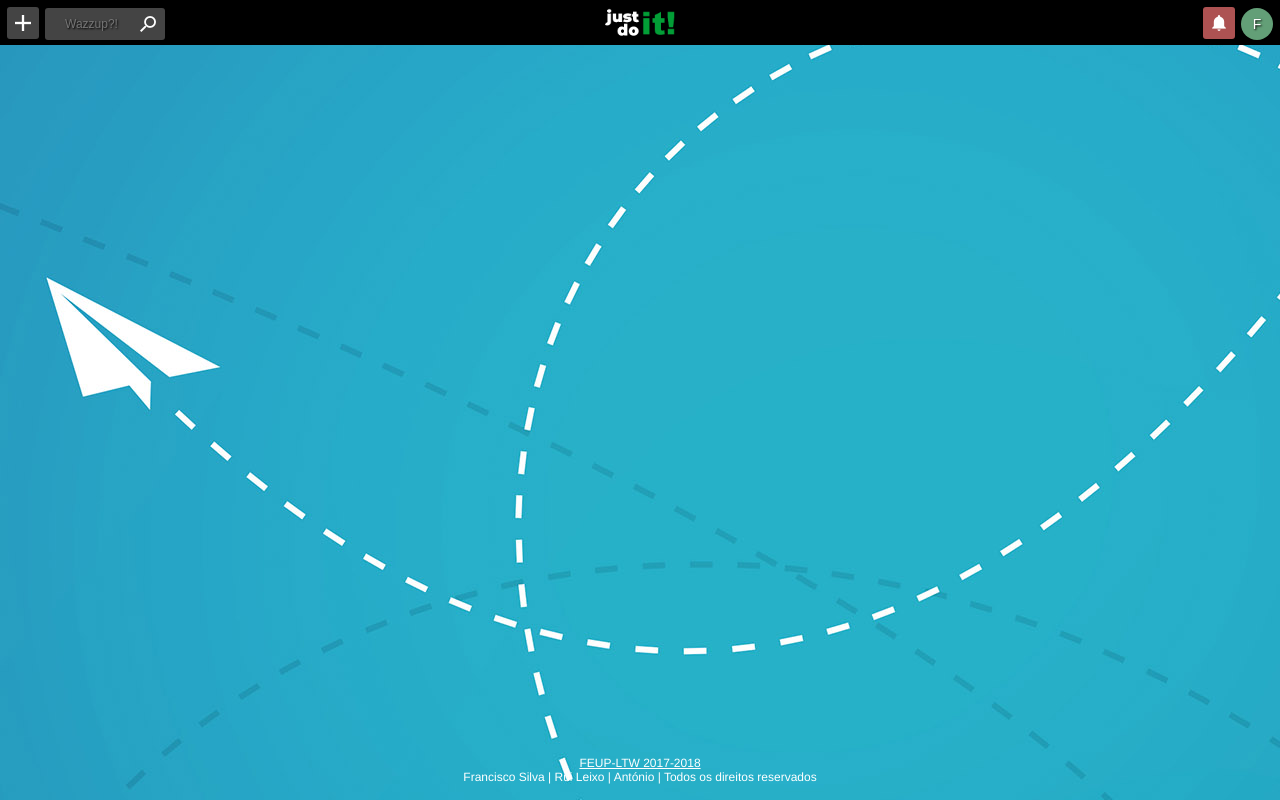
After one commit to ampzord/FEUP-LTW, a PHP site: page /interface.php in a window 1280 px wide. The commit adds this page. Run offline with PHP 8.4, Linux system fonts and the light colour scheme.

Commit message:
added interface with navBar
added interface with navBar

```diff
--- a/css/style.css
+++ b/css/style.css
@@ -1,11 +1,15 @@
 /*@import url('https://fonts.googleapis.com/css?family=Didact+Gothic|Josefin+Sans|Manuale');*/
 
 html{
+    min-width: 100%;
     height: calc(100% - 80px);
 }
 
+.navBarForm{
+    height:32px;
+}
+
 header{
-    margin: 0 auto;
     top: 0;
     height: 0;
     color: #FFF;
@@ -13,15 +17,142 @@ header{
     margin: 0;
 }
 
+td{
+    padding-left: 2px;
+    padding-right: 2px;
+}
+
+.headerContent{
+    padding-left: 3px;
+    padding-right: 3px;
+}
+
+#searchButton, #searchButton:visited{
+    margin: 0;
+    -webkit-appearance: none;
+    -moz-appearance: none;
+    appearance: none;
+    width:120px;
+    font-size: 12px;
+    height: 32px;
+    background-color: #444;
+    background-image: url('../img/search.png');
+    background-repeat: no-repeat;
+    background-position: right;
+    padding-right:5px;
+    border: none;
+    border-radius: 3px;
+    text-shadow: 1px 1px 2px #000;
+}
+
+#addButton, #addButton:visited{
+    -webkit-appearance: none;
+    -moz-appearance: none;
+    appearance: none;
+    width:32px;
+    height: 32px;
+    background-color: #444;
+    background-image: url('../img/add.png');
+    background-repeat: no-repeat;
+    background-position: center;
+    border: none;
+    border-radius: 3px;
+}
+
+#addButton:hover, #addButton:active {
+    -webkit-appearance: none !important;
+    -moz-appearance: none !important;
+    appearance: none !important;
+    width:32px !important;
+    height: 32px !important;
+    background-color: #333 !important;
+    background-image: url('../img/add.png') !important;
+    background-repeat: no-repeat !important;
+    background-position: center !important;
+    border: none !important;
+    border-radius: 3px !important;
+}
+
+#notificationButton, #notificationButton:visited{
+    margin-left: 88px;
+    -webkit-appearance: none;
+    -moz-appearance: none;
+    appearance: none;
+    width:32px;
+    height: 32px;
+    background-color: #ad5252;
+    background-image: url('../img/notification.png');
+    background-repeat: no-repeat;
+    background-position: center;
+    border: none;
+    border-radius: 3px;
+}
+
+#notificationButton:hover, #notificationButton:active {
+    -webkit-appearance: none !important;
+    -moz-appearance: none !important;
+    appearance: none !important;
+    width:32px !important;
+    height: 32px !important;
+    background-color: #803d3d !important;
+    background-image: url('../img/notification.png') !important;
+    background-repeat: no-repeat !important;
+    background-position: center !important;
+    border: none !important;
+    border-radius: 3px !important;
+}
+
+#profileButton, #profileButton:visited{
+    -webkit-appearance: none;
+    -moz-appearance: none;
+    appearance: none;
+    width:32px;
+    height: 32px;
+    background-color: #639f77;
+    background-repeat: no-repeat;
+    background-position: center;
+    border: none;
+    border-radius: 50px;
+    font-size: 14px;
+    color: #FFF;
+    text-shadow: 1px 1px 2px #000;
+}
+
+#profileButton:hover, #profileButton:active {
+    -webkit-appearance: none !important;
+    -moz-appearance: none !important;
+    appearance: none !important;
+    width:32px !important;
+    height: 32px !important;
+    background-color: #469861 !important;
+    background-repeat: no-repeat !important;
+    background-position: center !important;
+    border: none !important;
+    border-radius: 50px !important;
+    font-size: 14px;
+    color: #FFF !important;
+    text-shadow: 1px 1px 2px #000 !important;
+}
+
+.interfaceHeader{
+    top:0;
+    left:0;
+    width: 100%;
+    height: 45px;
+    background-color: #000;
+    position: fixed;
+    text-align: center;
+}
+
 body{
     font-family: "Helvetica";
     background-image: url("../img/background.jpg");
     background-color: #FFF;
     text-align: center;
-	min-height:100%;
-	min-width: 100%;
     padding-bottom: 60px;
     position:relative;
+    min-height: 100%;
+    left:0;
 }
 
 a:link {
@@ -131,8 +262,13 @@ input[type=submit]:hover {
     text-shadow: 1px 1px 3px #000;
 }
 
+.content{
+    width: 100%;
+    left:0;
+}
+
 .registerForm{
-
+    max-width: 400px;
     width: 80%;
     position: relative;
     margin-left: auto;
@@ -143,7 +279,7 @@ input[type=submit]:hover {
 }
 
 .loginForm{
-
+    max-width: 400px;
     width: 80%;
     position: relative;
     margin-left: auto;
--- a/index.php
+++ b/index.php
@@ -3,7 +3,7 @@
   <head>
     <meta charset="utf-8">
     <link rel="stylesheet" type="text/css" href="css/style.css">
-
+    <meta name="viewport" content="width=device-width, initial-scale=1">
   </head>
   <body>
 
@@ -30,7 +30,7 @@
 
 
     <footer>
-<br>
+      <br><br>
       <a href="https://github.com/ampzord/FEUP-LTW">FEUP-LTW 2017-2018</a><br>
       Francisco Silva | Rui Leixo | António | Todos os direitos reservados
     </footer>
--- /dev/null
+++ b/interface.php
@@ -0,0 +1,52 @@
+<!DOCTYPE html>
+<html>
+  <head>
+    <meta charset="utf-8">
+    <link rel="stylesheet" type="text/css" href="css/style.css">
+    <meta name="viewport" content="width=device-width, initial-scale=1">
+  </head>
+  <body>
+
+    <header class="interfaceHeader">
+      <div class="headerContent">
+
+        <table>
+          <tr>
+            <td>
+              <button id="addButton"></button>
+            </td>
+            <td>
+              <form class="navBarform" method="get" action="search.php">
+                <input type="text" name="search" placeholder="Wazzup?!" id="searchButton"></input>
+              </form>
+            </td>
+            <td style="width:100%;">
+              <img alt="Just Do It!" style="width: 70px;" src="img/logoInterface.png">
+            </td>
+            <td>
+              <button id="notificationButton"></button>
+            </td>
+            <td>
+              <button id="profileButton">F</button>
+            </td>
+          </tr>
+        </table>
+
+      </div>
+    </header>
+
+    <br><br><br><br><br><br><br><br>
+
+    <div class="content">
+
+    </div>
+
+
+    <footer>
+      <br><br>
+      <a href="https://github.com/ampzord/FEUP-LTW">FEUP-LTW 2017-2018</a><br>
+      Francisco Silva | Rui Leixo | António | Todos os direitos reservados
+    </footer>
+
+  </body>
+</html>
--- a/register.php
+++ b/register.php
@@ -275,7 +275,7 @@
         <button class="backbt" onclick="window.location.href='index.php'">Back</button>
     </div>
     <footer>
-        <br>
+        <br><br>
         <a href="https://github.com/ampzord/FEUP-LTW">FEUP-LTW 2017-2018</a><br>
         Francisco Silva | Rui Leixo | António | Todos os direitos reservados
     </footer>
```
Also changed, not shown: connection.php (added), img/add.png (added), img/background2.jpg (deleted), img/logo2.png (deleted), img/logoInterface.png (added), img/notification.png (added), img/search.png (added). Lines whose indentation alone changed are shown as unchanged.
